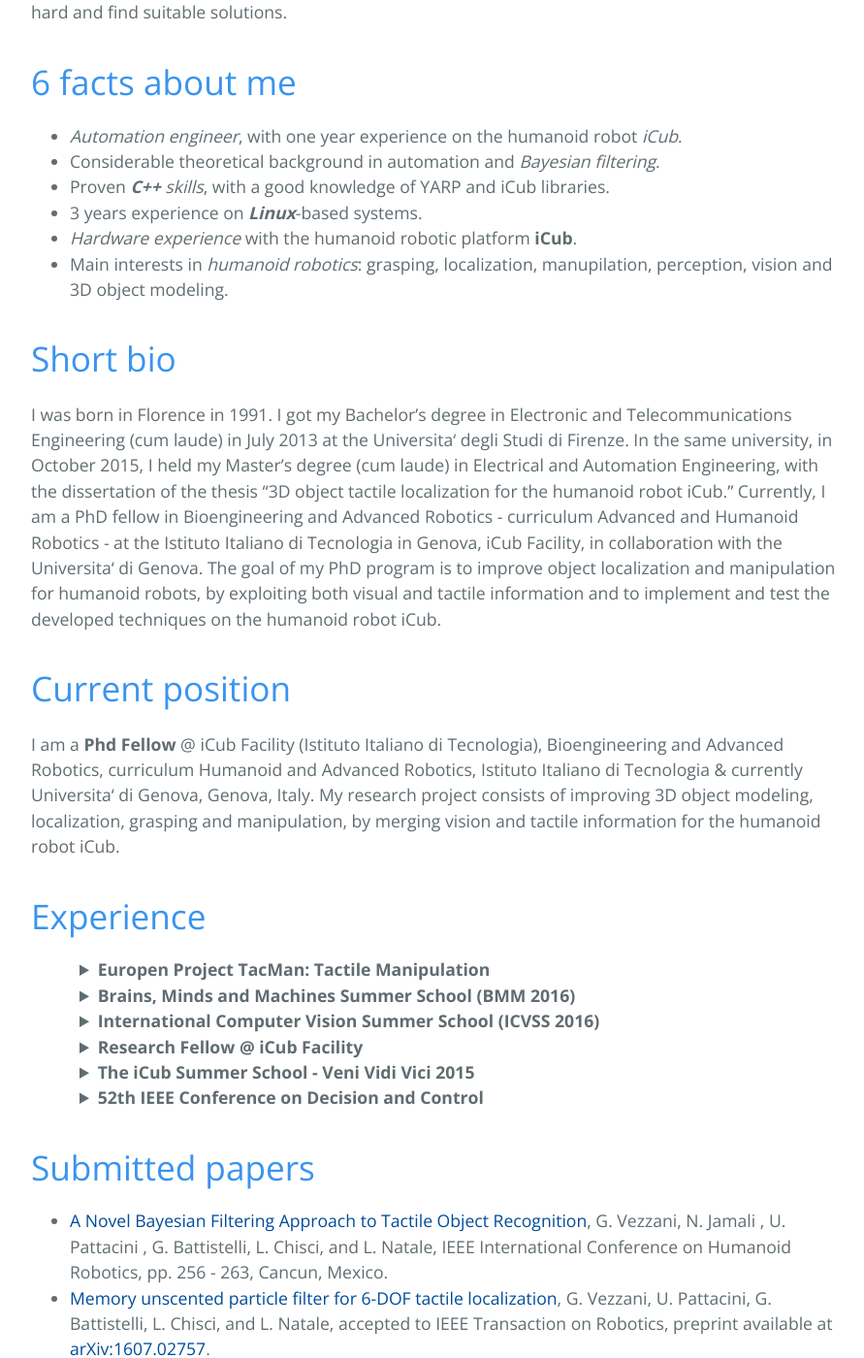
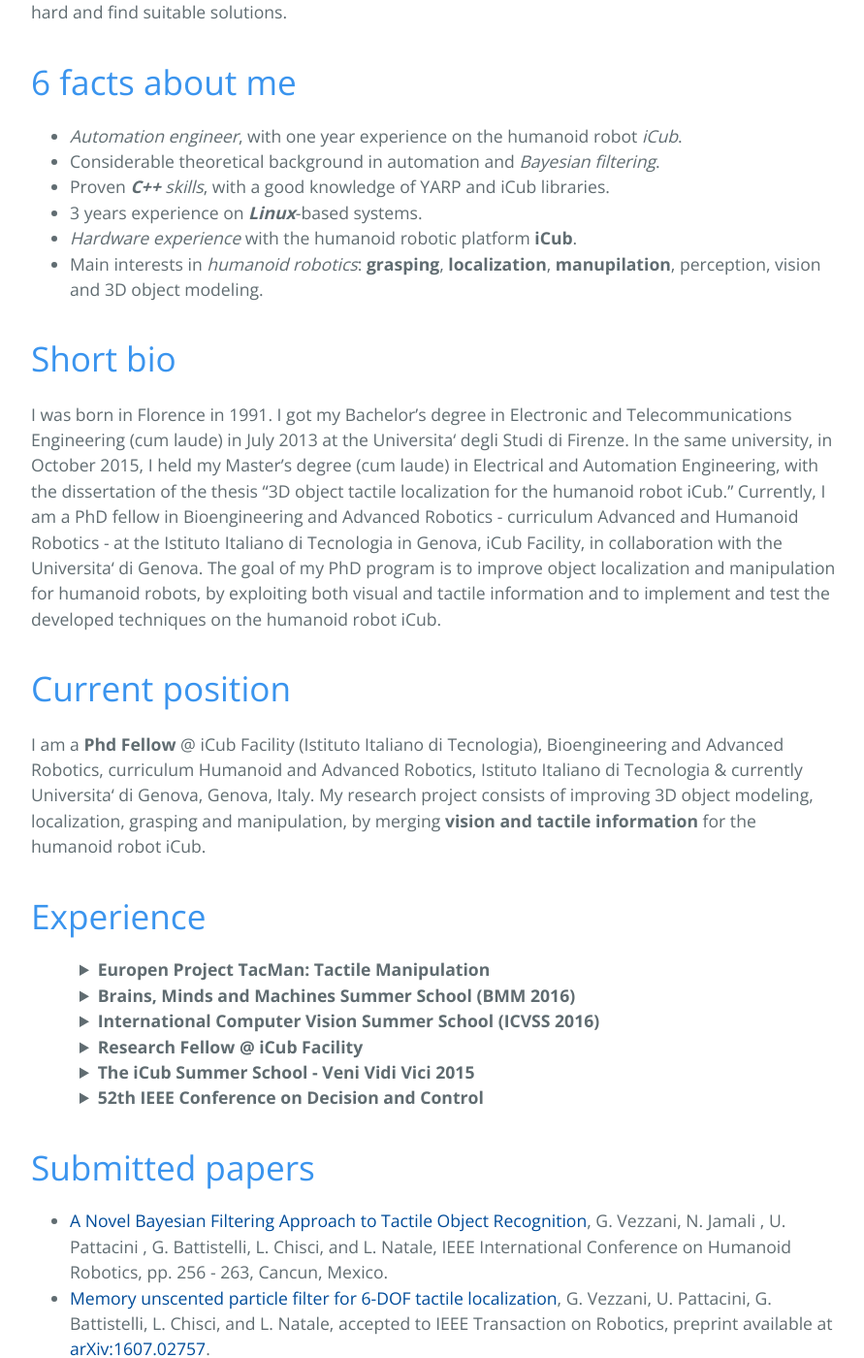
Before and after one commit to giuliavezzani/giuliavezzani_old.github.io, a Jekyll site: the page built from index.md, in a window 1280 px wide and 1400 px high, scrolled down 641 px. Shown: the whole window at 97% size, without its empty margins (192-1083 px from the left). Built offline with Jekyll 4.4.1, drawn with Linux system fonts in a browser that asks for light colours; our own code applies the rules of GitHub Pages for plain Markdown files.

Commit message:
Update index.md

```diff
--- a/index.md
+++ b/index.md
@@ -16,7 +16,7 @@ challenging problems very exciting and thus I am very prone to work hard and fin
 - Proven _**C++** skills_, with a good knowledge of YARP and iCub libraries.
 - 3 years experience on _**Linux**_-based systems.
 - _Hardware experience_ with the humanoid robotic platform **iCub**.
-- Main interests in _humanoid robotics_: grasping, localization, manupilation, perception, vision
+- Main interests in _humanoid robotics_: **grasping**, **localization**, **manupilation**, perception, vision
   and 3D object modeling.
 
 
@@ -38,7 +38,7 @@ I am a **Phd Fellow** @ iCub Facility (Istituto Italiano di Tecnologia), Bioengi
  Robotics, curriculum Humanoid and Advanced Robotics, Istituto Italiano di Tecnologia &
 currently Universita‘ di Genova, Genova, Italy.
 My research project consists of improving 3D object modeling, localization, grasping and manipulation,
-by merging vision and tactile information for the humanoid robot iCub.
+by merging **vision and tactile information** for the humanoid robot iCub.
 
 
 # Experience
@@ -46,17 +46,17 @@ by merging vision and tactile information for the humanoid robot iCub.
  <details>
    <summary> <li style="margin-left: 50px;"> <b>Europen Project TacMan: Tactile Manipulation</b> </li> </summary>
         <p style="margin-left: 50px;">TacMan is a project founded by the European Union, FP7 ICT Cognitive System and Robotics, no. 610967.
-My work for the TacMan project contributed to improving recognition and manipulation skills for the
+        My work for the TacMan project contributed to improving <b>recognition and manipulation skills</b> for the
 humanoid robot iCub. I developed a model-based tactile object localization and recognition algorithm
-and a novel pipeline in order to make the iCub robot perform the handover task, i.e. transfer an
+and a novel pipeline in order to make the iCub robot perform the <b>handover task</b>, i.e. transfer an
 object from one hand to the other.</p>
  </details>
  <details>
    <summary> <li style="margin-left: 50px;"> <b>Brains, Minds and Machines Summer School (BMM 2016)</b> </li> </summary>
-   <p style="margin-left: 50px;">BMM summer school is organized by Harvard Medical School
+   <p style="margin-left: 50px;"> BMM summer school is organized by Harvard Medical School
 September, and Massachusetts Institute of Technology, Woods Hole, Massachusetts, US. An intensive three-week course will give advanced students a “deep end” introduction to the problem
 of intelligence – how the brain produces intelligent behavior and how we may be able to replicate
-intelligence in machines. (Selected students: 30/300 nearly.) The school required the accomplishment of a 3 week project, for which I implemented an algorithm, capable of detecting and recognize activities in real videos. We achieved our goal by modeling the problem through Hidden Markov Models and by using Bayesian Regression as main approach.</p>
+intelligence in machines. (Selected students: 30/300 nearly.) The school required the accomplishment of a 3 week project, for which I implemented an algorithm, capable of <b>detecting and recognize activities in real videos</b>. We achieved our goal by modeling the problem through <b>Hidden Markov Models</b> and by using </b>Bayesian Regression</b> as main approach.</p>
  </details>
  <details>
    <summary> <li style="margin-left: 50px;"> <b>International Computer Vision Summer School (ICVSS 2016)</b> </li> </summary>
@@ -70,7 +70,7 @@ well as examples of their successful commercialisation. (Selected students: 150/
  </details>
  <details>
    <summary> <li style="margin-left: 50px;"> <b>Research Fellow @ iCub Facility</b> </li> </summary>
-        <p style="margin-left: 50px;">I have partnered with the Italian Institute of Technology during my M.Sc. thesis, about  6D object tactile localization, i.e. the problem to estimate the 6-DOF pose of a tridimensional
+        <p style="margin-left: 50px;">I have partnered with the Italian Institute of Technology during my <b>M.Sc. thesis</b>, about  6D object tactile localization, i.e. the problem to estimate the 6-DOF pose of a tridimensional
 object, whose model is known  by using the tactile measurements collected with the robot iCub.</p>
 </details>
 <details>
```
